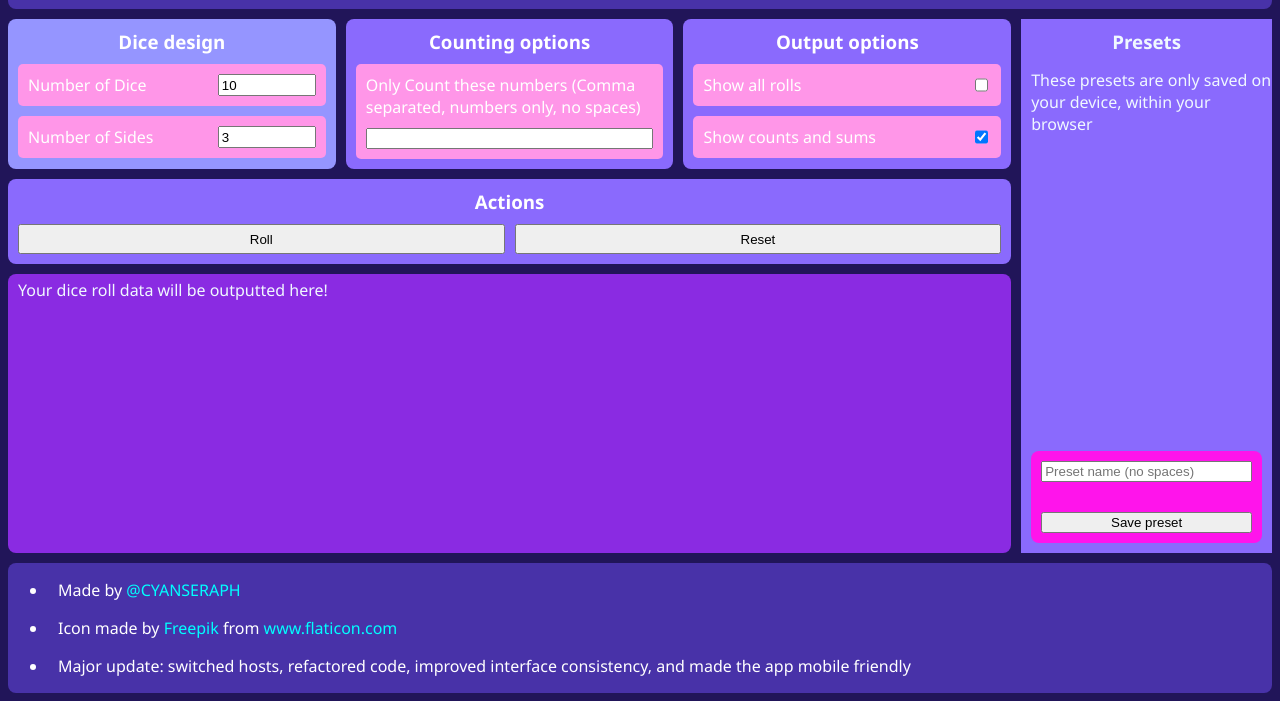
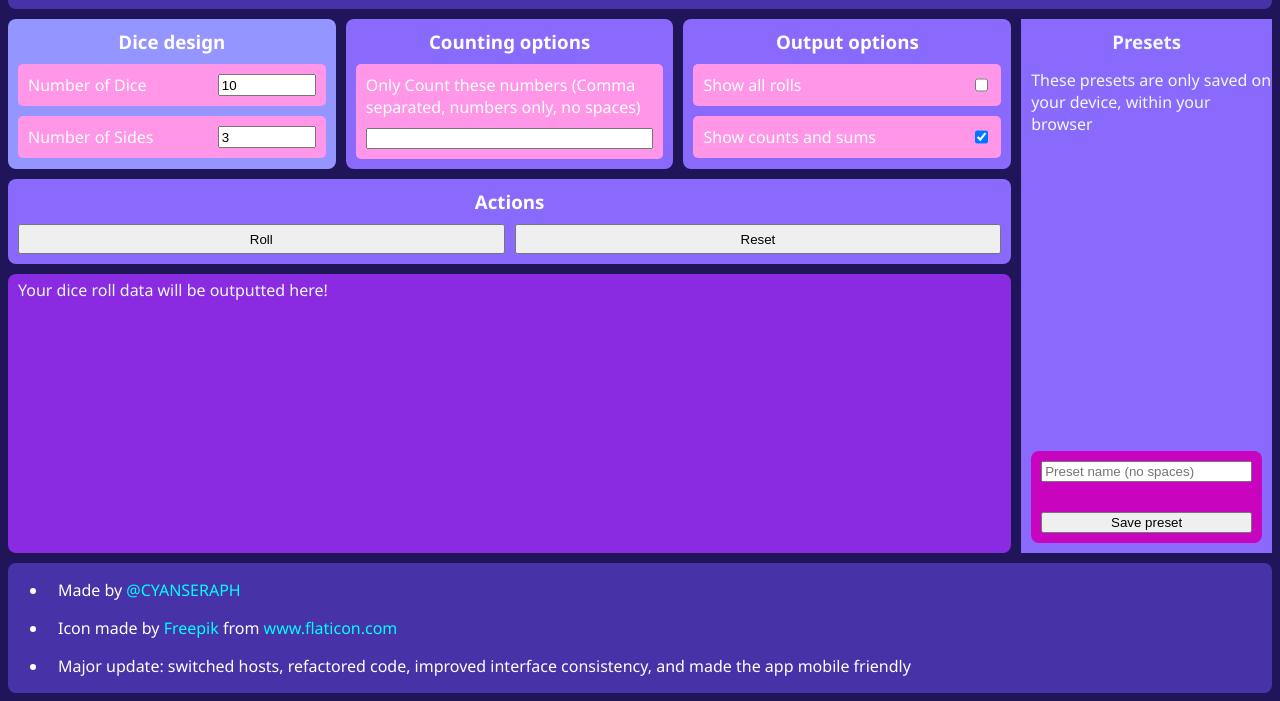
Before and after one commit to 2004seraph/polyDice, a website: page web/index.html in a window 1280 px wide. Shown: the part 99-800 px from the top of the page. Drawn offline with Linux system fonts and the light colour scheme.

Commit message:
add preset bg color

```diff
--- a/web/css/presets.style.css
+++ b/web/css/presets.style.css
@@ -75,6 +75,7 @@
 }
 
 #addPresetContainer {
+    background-color: rgb(201, 4, 191);
     width: calc(100% - 20px);
 
     margin: 10px;
```
